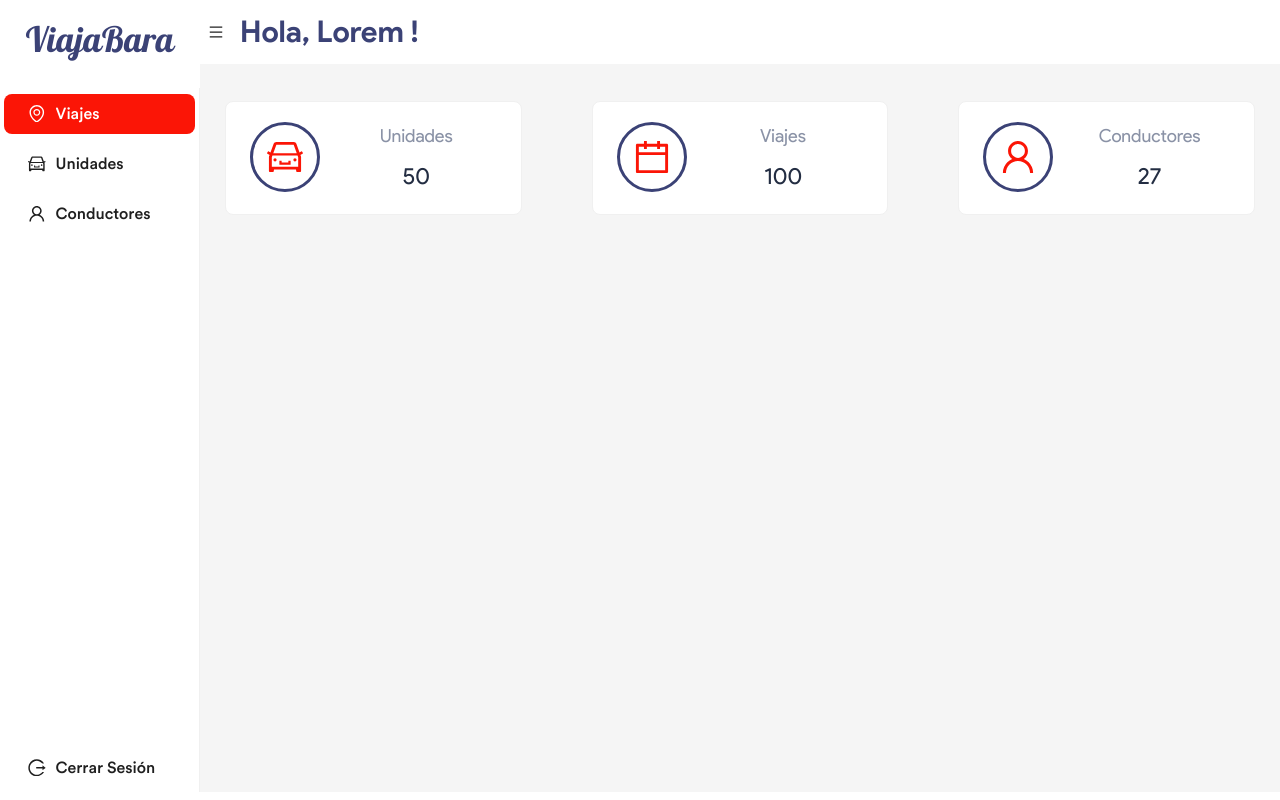
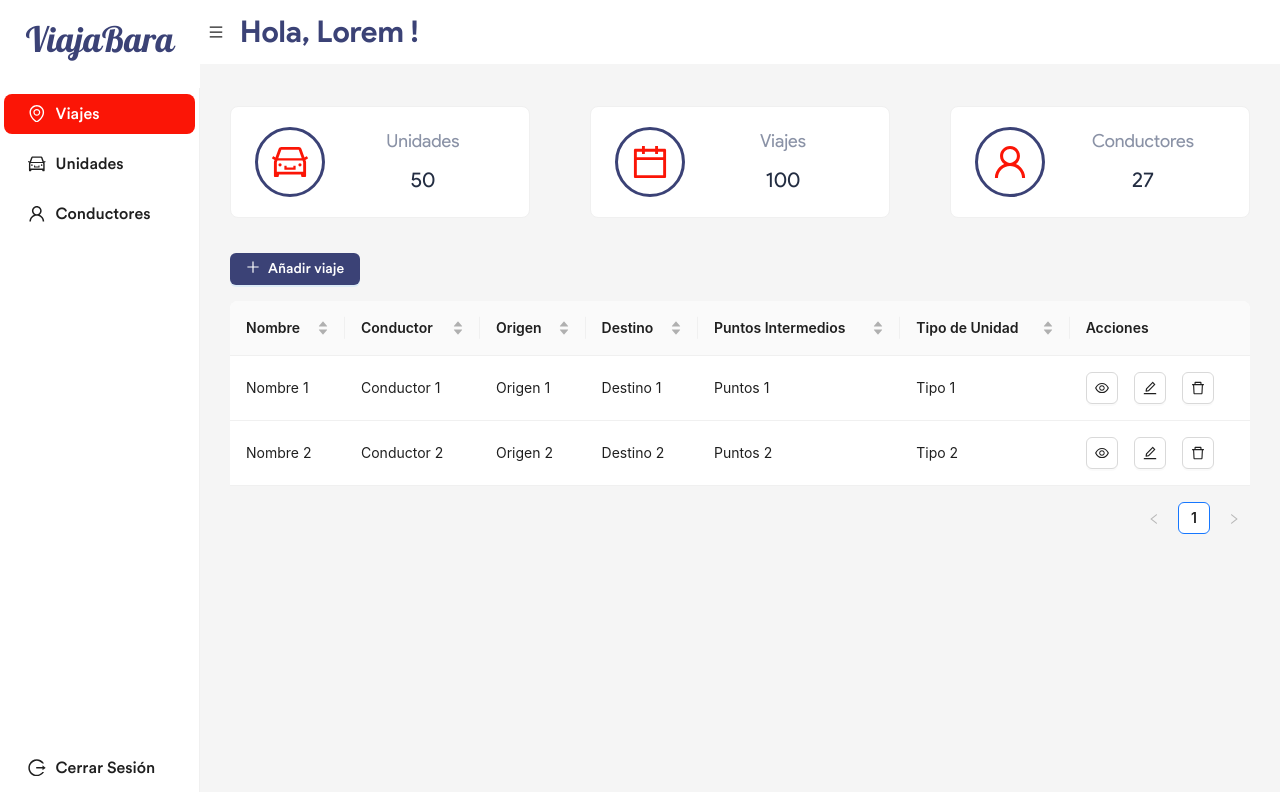
Before and after one commit to Javvier3/pwa-deploy, a React (Create React App) app: page /viajes in a window 1280 px wide. Built offline with nearby package versions, Linux system fonts and the light colour scheme.

Commit message:
major changes in table

```diff
--- a/src/components/CardInARow/CardInARow.jsx
+++ b/src/components/CardInARow/CardInARow.jsx
@@ -5,11 +5,11 @@ import CardUnidades from "../Cards/CardUnidades";
 import CardViajes from "../Cards/CardViajes";
 import CardConductores from "../Cards/CardConductores";
 
-
 const CardInARow = () => {
   return (
     <>
-      <Col xs={24} sm={12} md={8} lg={8} xl={8}>
+
+      <Col xs={0} sm={12} md={8} lg={8} xl={8}>
         <CardUnidades />
       </Col>
 
@@ -17,7 +17,8 @@ const CardInARow = () => {
         <CardViajes />
       </Col>
 
-      <Col xs={24} sm={12} md={8} lg={8} xl={8}>
+
+      <Col xs={0} sm={12} md={8} lg={8} xl={8}>
         <CardConductores />
       </Col>
     </>
--- a/src/components/Cards/CardStyle.css
+++ b/src/components/Cards/CardStyle.css
@@ -1,16 +1,40 @@
 @import url('../../utils/fonts.css');
 
+.card-title, .card-desc {
+  font-family: 'ProductSansRegular';
+  display: flex;
+  justify-content: center;
+}
+
 .card-title {
-    font-size: 18px;
-    font-family: 'ProductSansRegular';
-    display: flex;
-    justify-content: center;
+  font-size: 18px;
+  color: #8A92A6;
+  font-weight: 200;
 }
 
 .card-desc {
-    font-size: 23px;
-    color: #232D42;
-    display: flex;
-    justify-content: center;
-    font-family: 'ProductSansRegular';
+  font-size: 21px;
+  color: #232D42;
 }
+
+/* Media queries para pantallas medianas (768px o menos) */
+@media screen and (max-width: 768px) {
+  .card-title {
+    font-size: 16px;
+  }
+
+  .card-desc {
+    font-size: 14px;
+  }
+}
+
+/* Media queries para pantallas pequeñas (480px o menos) */
+@media screen and (max-width: 480px) {
+  .card-title {
+    font-size: 17px;
+  }
+
+  .card-desc {
+    font-size: 14px; /* Oculta completamente la descripción en pantallas pequeñas */
+  }
+}
--- a/src/components/Sidebar/Sidebar.jsx
+++ b/src/components/Sidebar/Sidebar.jsx
@@ -52,7 +52,7 @@ const Sidebar = ({ children }) => {
           </div>
         </Header>
 
-        <Content style={{ padding: '25px' }}>
+        <Content style={{ padding: '30px' }}>
           {/* Aquí puedes agregar el contenido proporcionado por la página */}
           {children}
         </Content>
--- /dev/null
+++ b/src/components/Table/Table.css
@@ -0,0 +1,5 @@
+@import url('../../utils/fonts.css');
+
+.tbl-font{
+    font-family: 'CircularSTDLight' !important;
+}
--- a/src/components/Table/Table.jsx
+++ b/src/components/Table/Table.jsx
@@ -0,0 +1,109 @@
+import React from "react";
+import { Table, Button, Space } from "antd";
+import {PlusOutlined,EyeOutlined,EditOutlined,DeleteOutlined} from "@ant-design/icons";
+import './Table.css';
+
+const CustomTable = () => {
+  const columns = [
+    {
+      title: "Nombre",
+      dataIndex: "nombre",
+      sorter: (a, b) => a.nombre.localeCompare(b.nombre),
+      responsive: ["xs", "sm", "md"],
+    },
+    {
+      title: "Conductor",
+      dataIndex: "conductor",
+      sorter: (a, b) => a.conductor.localeCompare(b.conductor),
+      responsive: ["md", "lg", "xl"],
+    },
+    {
+      title: "Origen",
+      dataIndex: "origen",
+      sorter: (a, b) => a.origen.localeCompare(b.origen),
+      responsive: ["md", "lg", "xl"],
+    },
+    {
+      title: "Destino",
+      dataIndex: "destino",
+      sorter: (a, b) => a.destino.localeCompare(b.destino),
+      responsive: ["md", "lg", "xl"],
+    },
+    {
+      title: "Puntos Intermedios",
+      dataIndex: "puntosIntermedios",
+      sorter: (a, b) =>
+        a.puntosIntermedios.localeCompare(b.puntosIntermedios),
+      responsive: ["md", "lg", "xl"],
+    },
+    {
+      title: "Tipo de Unidad",
+      dataIndex: "tipoUnidad",
+      sorter: (a, b) => a.tipoUnidad.localeCompare(b.tipoUnidad),
+      responsive: ["md", "lg", "xl"],
+    },
+    {
+      title: "Acciones",
+      dataIndex: "acciones",
+      render: (text, record) => (
+        <Space size="middle">
+          <Button icon={<EyeOutlined />} />
+          <Button icon={<EditOutlined />} />
+          <Button icon={<DeleteOutlined />} />
+        </Space>
+      ),
+      responsive: ["xs", "sm", "md"],
+    },
+  ];
+
+  const data = [
+    {
+      key: "1",
+      nombre: "Nombre 1",
+      conductor: "Conductor 1",
+      origen: "Origen 1",
+      destino: "Destino 1",
+      puntosIntermedios: "Puntos 1",
+      tipoUnidad: "Tipo 1",
+    },
+    {
+      key: "2",
+      nombre: "Nombre 2",
+      conductor: "Conductor 2",
+      origen: "Origen 2",
+      destino: "Destino 2",
+      puntosIntermedios: "Puntos 2",
+      tipoUnidad: "Tipo 2",
+    },
+  ];
+
+  const onChange = (pagination, filters, sorter, extra) => {
+    console.log("params", pagination, filters, sorter, extra);
+  };
+
+  return (
+    <div style={{ overflowX: "auto" }}>
+      <Button
+        type="primary"
+        icon={<PlusOutlined style={{ fontWeight: 'bold' }} />}
+        style={{
+          marginBottom: "16px",
+          fontFamily: 'CircularSTD',
+          background: '#3B4276'
+        }}
+      >
+        Añadir viaje
+      </Button>
+      <Table
+        className="tbl-font"
+        columns={columns}
+        dataSource={data}
+        onChange={onChange}
+        pagination={{ responsive: true }}
+
+      />
+    </div>
+  );
+};
+
+export default CustomTable;
--- a/src/index.js
+++ b/src/index.js
@@ -16,8 +16,7 @@ root.render(
           itemSelectedBg: '#FB1506',
           colorItemBgSelectedHorizontal: '#FB1506',
           horizontalItemSelectedBg: '#FB1506',
-
-        }
+        },
       }
     }}>
       <App />
--- a/src/screens/Viajes/Viajes.jsx
+++ b/src/screens/Viajes/Viajes.jsx
@@ -1,19 +1,27 @@
 import React from "react";
 import Sidebar from "../../components/Sidebar/Sidebar";
-import { Layout, Row, Col} from "antd";
+import { Layout, Row, Col } from "antd";
 import CardInARow from "../../components/CardInARow/CardInARow";
-
+import CustomTable from "../../components/Table/Table";
 
 const Viajes = () => {
   return (
     <Sidebar>
       <Layout>
-        <Row gutter={70}>
-          <CardInARow/>
+        {/* Primera fila con las tarjetas */}
+        <Row gutter={60}>
+          <CardInARow />
         </Row>
 
+        {/* Espacio considerable abajo de las tarjetas */}
+        <Row gutter={16} style={{ marginBottom: "35px" }}>
+          {/* Puedes agregar más contenido aquí si es necesario */}
+        </Row>
+
+        {/* Segunda fila con la tabla */}
         <Row>
-          <Col span={24}>
+          <Col xs={24}>
+            <CustomTable />
           </Col>
         </Row>
       </Layout>
```
Also changed, not shown: src/screens/Viajes/Subscreens/viajesRegisterEdit.jsx (added, +23 -0 lines).
